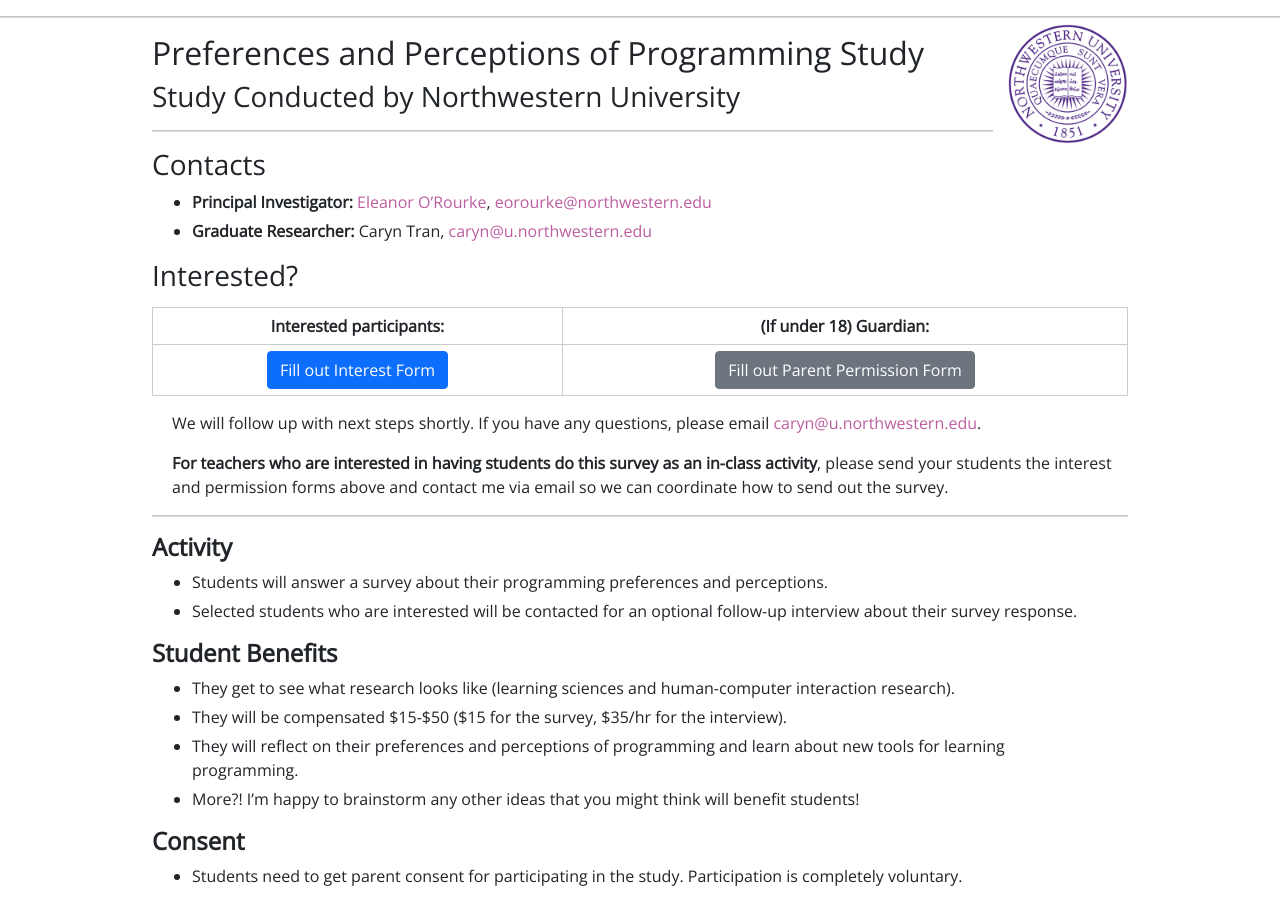
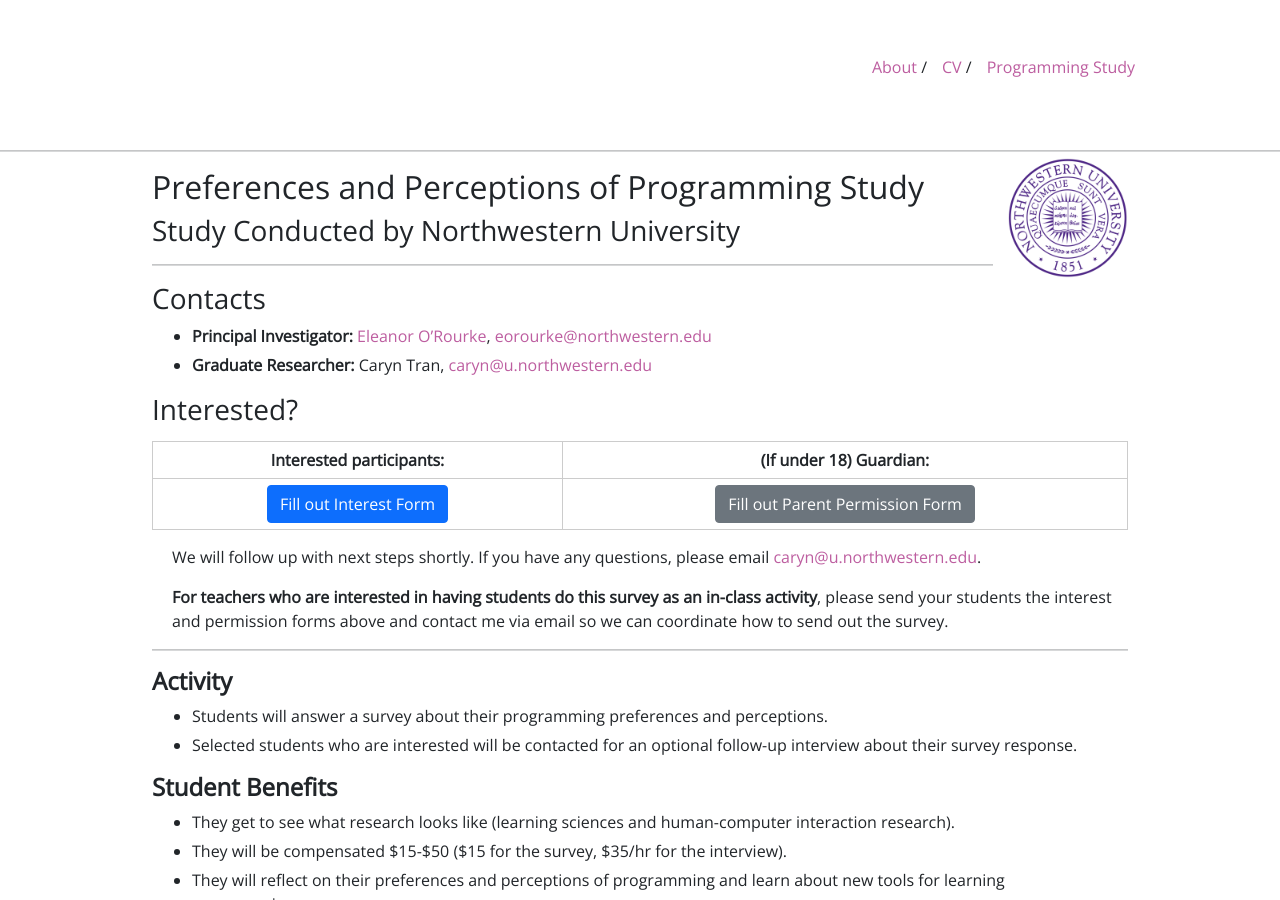
Before and after one commit to carynbear/carynbear.github.io, a Jekyll site: the page built from programmingstudy.md, in a window 1280 px wide and 900 px high. Built offline with Jekyll 4.4.1, drawn with Linux system fonts in a browser that asks for light colours.

Commit message:
Update study.html

```diff
--- a/_layouts/study.html
+++ b/_layouts/study.html
@@ -56,6 +56,23 @@
 </head>
 <body>
      <div class="wrapper">
+         <div class="navbar container">
+            <img id="ins-logo" src="{{ site.nu_logo }}" />
+            <ul id="navlist" class="alignable pull-right navbar-ul">
+                {% for x in site.nav %}
+                    {% if x.name == "Resume" %}
+                        <li class="alignable pull-left nav-list"><a target="_blank" href="{{ x.link }}">{{ x.name }}</a>
+                    {% else %}
+                        <li class="alignable pull-left nav-list"><a href="{{ x.link }}">{{ x.name }}</a>
+                    {% endif %}
+                    {% if forloop.last == false %}
+                        /
+                    {% endif %}
+                        </li>
+                {% endfor %}
+            </ul>
+        </div>
+
         <div style="clear:both"></div>
         <hr>
         {% if page.is_contact == true %}
```
